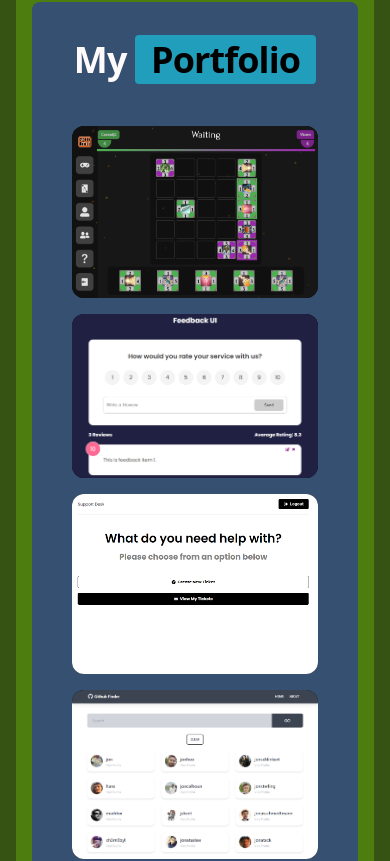
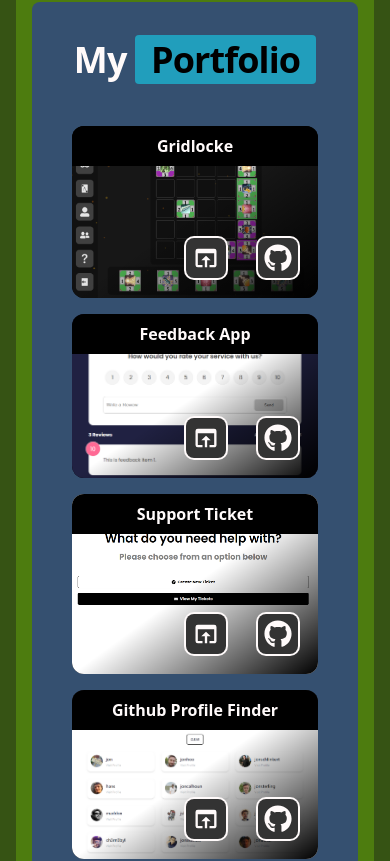
Before and after one commit to cornetj13/Personal-Website, a React (Create React App) app: page / in a window 390 px wide. Shown: the part 3338-4199 px from the top of the page. Built offline with nearby package versions, Linux system fonts and the light colour scheme; the HTML template or start-up script is replaced by a standard one.

Commit message:
Added a cursor pointer for send message and made the mobile layout better by having the link and github visible on smaller screens without needing to hover.

```diff
--- a/src/index.css
+++ b/src/index.css
@@ -382,7 +382,8 @@
       bg-gradient-to-br
       from-transparent
       via-transparent
-      opacity-0
+      opacity-100
+      md:opacity-0
       transition-all
       duration-500
     to-black;
@@ -663,8 +664,3 @@
       lg:p-8;
   }
 }
-
-@media (max-width: 600px) {
-  /* Mobile Device Components */
-
-}
--- a/src/pages/Contact.jsx
+++ b/src/pages/Contact.jsx
@@ -85,7 +85,7 @@ function Contact() {
           <input
             type="submit"
             value="Send Message!"
-            className="contact-button-colors contact-button-border contact-button-layout font-medium text-sm text-center"
+            className="cursor-pointer contact-button-colors contact-button-border contact-button-layout font-medium text-sm text-center"
           />
         </form>
         <div className="w-full row-flex center-all mt-6">
```
